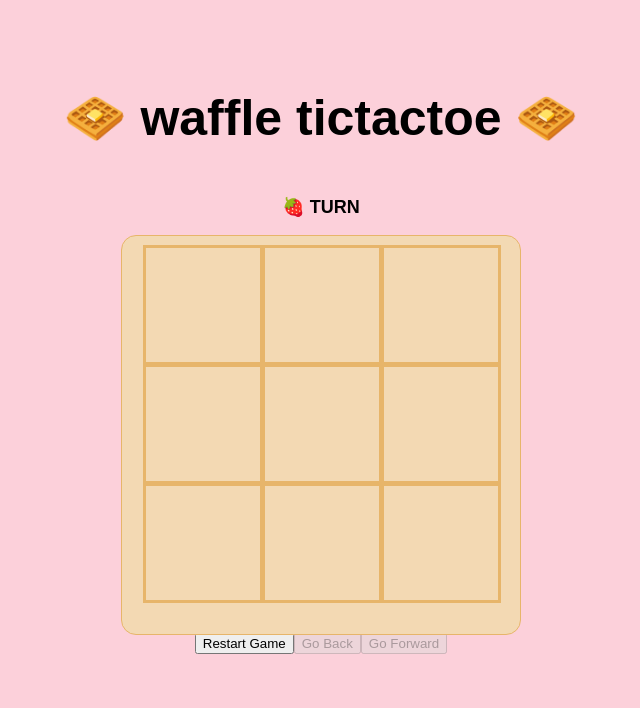
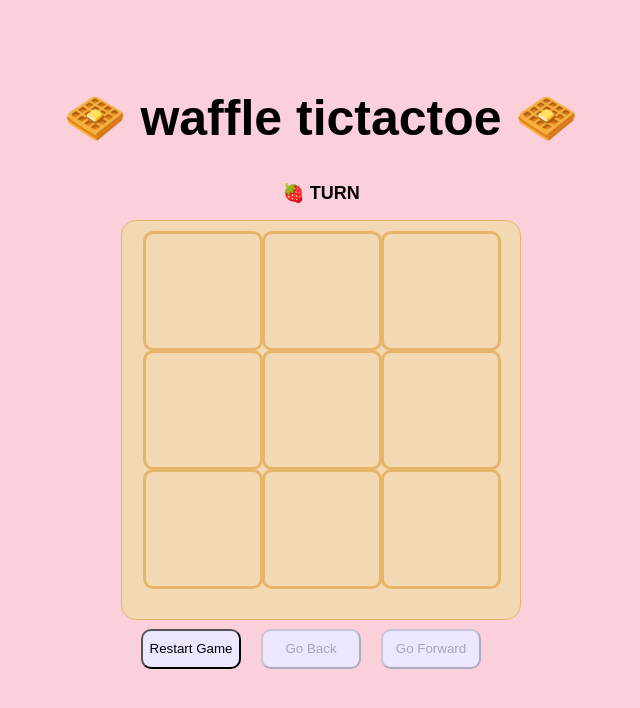
Before and after one commit to saanvitel/tictactoe, a React (Create React App) app in the folder src/: page / in a window 1280 px wide. Shown: the top 708 px of the page, without its empty margins (319-959 px from the left). Built offline with nearby package versions, Linux system fonts and the light colour scheme; a web font is replaced by a local one.

Commit message:
styling changes, still needs polish though

```diff
--- a/src/styles.css
+++ b/src/styles.css
@@ -134,7 +134,7 @@ body {
   width: 400px;
   height: 400px;
   background: #f3d9b3;
-  top: 235px;
+  top: 220px;
   position: absolute;
   border-radius: 15px;
   border: 1px solid #e7b56a;
@@ -152,3 +152,12 @@ body {
   margin: 10px;
   border-radius: 10px;
 }
+
+button {
+  margin-right: 20px;
+  margin-top: 10px;
+  width: 100px;
+  height: 40px;
+  background: #ece6ff;
+  border-radius: 10px;
+}
```
